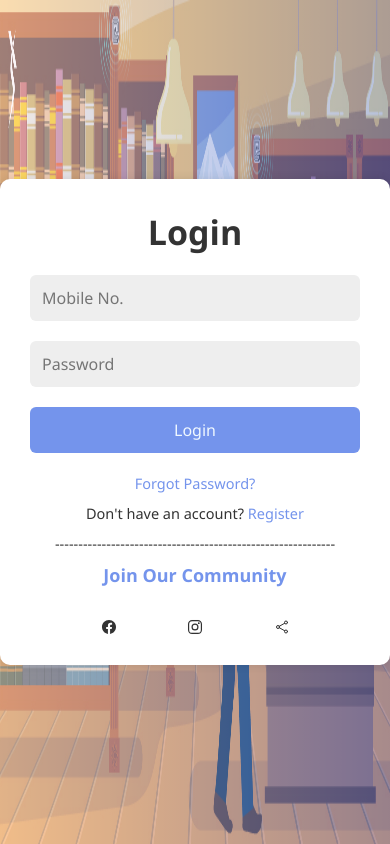
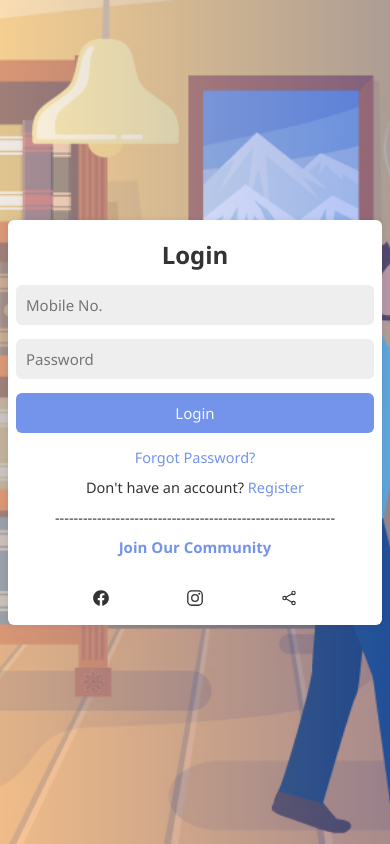
Before and after one commit to abhiasr/SmartLibraryManagementSystem, a Flask app: page /login in a window 390 px wide. Run offline with Flask 3, Linux system fonts and the light colour scheme.

Commit message:
Update style.css

```diff
--- a/static/style.css
+++ b/static/style.css
@@ -280,4 +280,44 @@ p a:hover {
 .form-box, .container {
     position: relative;
     z-index: 1; /* Ensure login box is above bg-text */
-}
+    }
+
+    /* Responsive styles for mobile devices */
+    @media (max-width: 600px) {
+        .container {
+            min-height: 100vh;
+            padding: 0 8px;
+        }
+        .form-box {
+            max-width: 98vw;
+            padding: 18px 8px;
+            border-radius: 6px;
+            box-shadow: 0 0 6px rgba(0,0,0,0.08);
+        }
+        h2 {
+            font-size: 24px;
+            margin-bottom: 14px;
+        }
+        input, select, button {
+            font-size: 15px;
+            padding: 10px;
+            margin-bottom: 14px;
+        }
+        .bg {
+            object-fit: cover;
+            height: 100vh;
+        }
+        .comu {
+            font-size: 15px;
+        }
+        .icon {
+            font-size: 18px;
+        }
+        .error-message {
+            font-size: 14px;
+            padding: 8px;
+        }
+        .bg-text {
+            font-size: 7vw;
+        }
+    }
```
